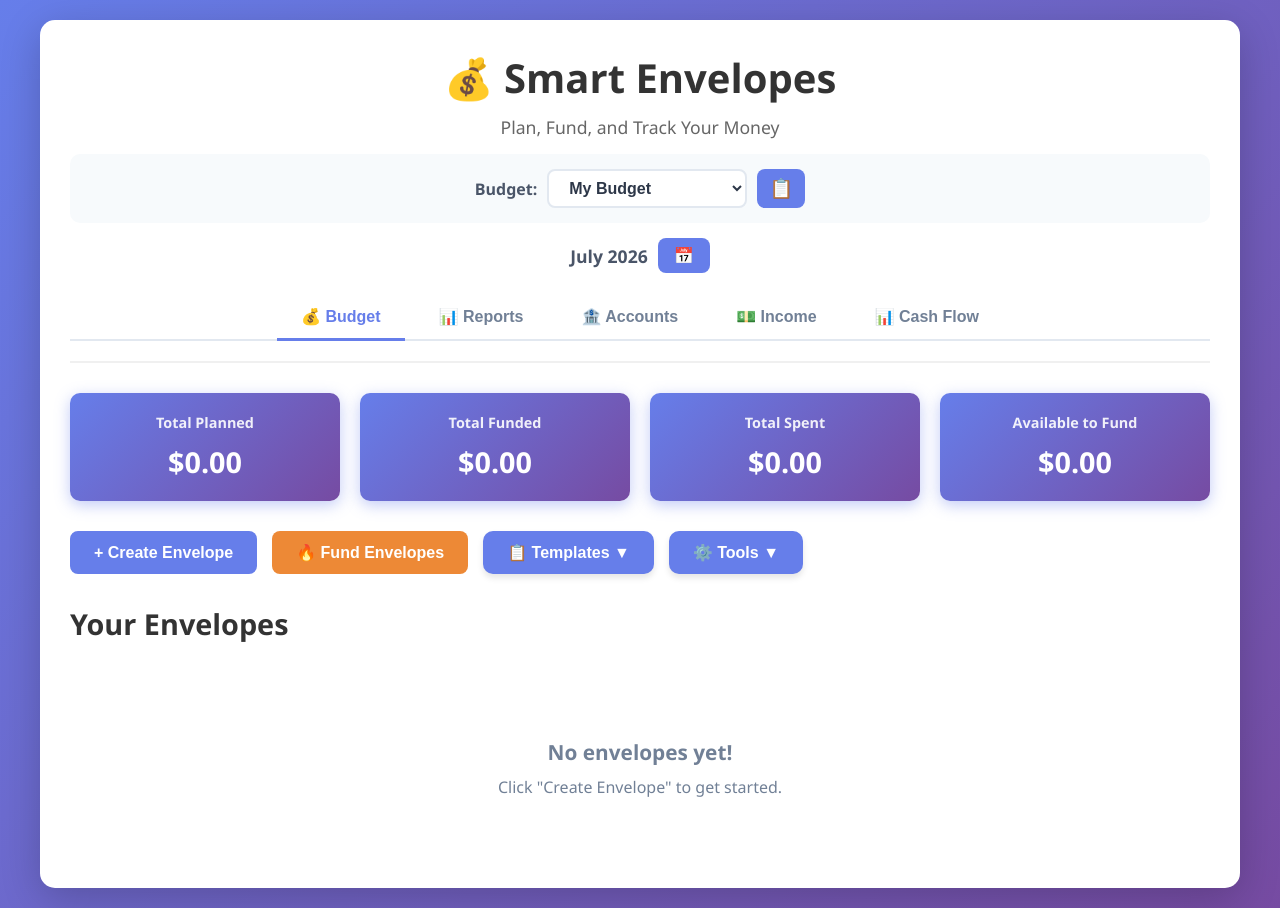
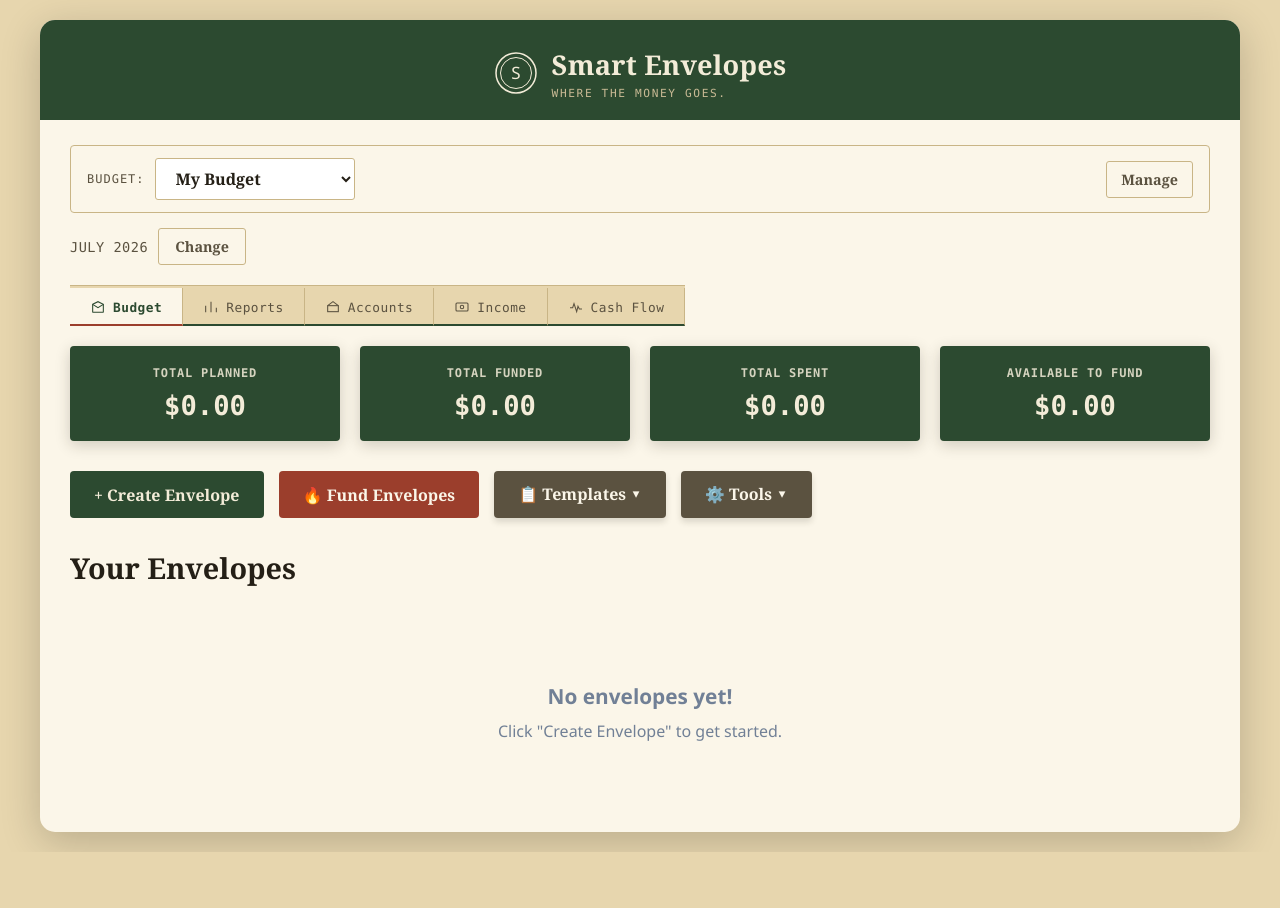
Before and after one commit to beegee123/budget-app, a plain HTML site: page index.html in a window 1280 px wide. After the commit the page ends 852 px from the top, so only its background shows below. Drawn offline with nearby package versions, Linux system fonts and the light colour scheme.

Commit message:
Update design theme to ledger

```diff
--- a/css/style.css
+++ b/css/style.css
@@ -1,4 +1,19 @@
 /* Reset and Base Styles */
+:root {
+    --ledger-paper: #E7D6AE;
+    --ledger-band: #2C4A30;
+    --ledger-band-ink: #F3ECD8;
+    --ledger-ink: #241F16;
+    --ledger-ink-soft: #5B5240;
+    --ledger-rust: #9B3E2C;
+    --ledger-card: #FBF6E9;
+    --ledger-hair: #C9B586;
+    --ledger-brass: #8A6D3B;
+    --ledger-panel: #EFE3C2;
+    --font-ledger-serif: Georgia, 'Iowan Old Style', 'Palatino Linotype', serif;
+    --font-ledger-mono: ui-monospace, 'SF Mono', Menlo, Consolas, monospace;
+}
+
 * {
     margin: 0;
     padding: 0;
@@ -7,7 +22,7 @@
 
 body {
     font-family: 'Segoe UI', Tahoma, Geneva, Verdana, sans-serif;
-    background: linear-gradient(135deg, #667eea 0%, #764ba2 100%);
+    background: var(--ledger-paper);
     min-height: 100vh;
     padding: 20px;
 }
@@ -15,7 +30,7 @@ body {
 .container {
     max-width: 1200px;
     margin: 0 auto;
-    background: white;
+    background: var(--ledger-card);
     border-radius: 15px;
     padding: 30px;
     box-shadow: 0 10px 40px rgba(0, 0, 0, 0.2);
@@ -23,21 +38,50 @@ body {
 
 /* Header */
 header {
-    text-align: center;
-    margin-bottom: 30px;
-    padding-bottom: 20px;
-    border-bottom: 2px solid #f0f0f0;
+    text-align: left;
+    margin-bottom: 20px;
+}
+
+.ledger-band {
+    margin: -30px -30px 25px;
+    padding: 26px 32px 20px;
+    border-radius: 15px 15px 0 0;
+    background: var(--ledger-band);
+}
+
+.brand-row {
+    display: flex;
+    align-items: center;
+    justify-content: center;
+    gap: 14px;
+}
+
+.brand-seal {
+    width: 44px;
+    height: 44px;
+    flex-shrink: 0;
+    color: var(--ledger-band-ink);
+}
+
+.brand-text {
+    text-align: left;
 }
 
 header h1 {
-    color: #333;
-    font-size: 2.5em;
-    margin-bottom: 10px;
+    font-family: var(--font-ledger-serif);
+    color: var(--ledger-band-ink);
+    font-size: 1.7em;
+    font-weight: 700;
+    letter-spacing: 0.2px;
+    margin-bottom: 4px;
 }
 
 .subtitle {
-    color: #666;
-    font-size: 1.1em;
+    font-family: var(--font-ledger-mono);
+    font-size: 0.7em;
+    letter-spacing: 1.6px;
+    text-transform: uppercase;
+    color: #C9BA95;
 }
 
 /* Dashboard Summary */
@@ -49,22 +93,26 @@ header h1 {
 }
 
 .summary-card {
-    background: linear-gradient(135deg, #667eea 0%, #764ba2 100%);
-    color: white;
+    background: var(--ledger-band);
+    color: var(--ledger-band-ink);
     padding: 20px;
-    border-radius: 10px;
+    border-radius: 4px;
     text-align: center;
-    box-shadow: 0 4px 15px rgba(102, 126, 234, 0.4);
+    box-shadow: 0 4px 15px rgba(36, 31, 22, 0.2);
 }
 
 .summary-card h3 {
-    font-size: 0.9em;
+    font-family: var(--font-ledger-mono);
+    font-size: 0.75em;
+    letter-spacing: 0.8px;
+    text-transform: uppercase;
     margin-bottom: 10px;
-    opacity: 0.9;
+    opacity: 0.85;
 }
 
 .summary-card .amount {
-    font-size: 1.8em;
+    font-family: var(--font-ledger-mono);
+    font-size: 1.7em;
     font-weight: bold;
 }
 
@@ -79,52 +127,54 @@ header h1 {
 .btn {
     padding: 12px 24px;
     border: none;
-    border-radius: 8px;
+    border-radius: 4px;
     font-size: 1em;
     cursor: pointer;
-    transition: all 0.3s ease;
-    font-weight: 600;
+    transition: all 0.2s ease;
+    font-weight: 700;
+    font-family: var(--font-ledger-serif);
 }
 
 .btn-primary {
-    background: #667eea;
-    color: white;
+    background: var(--ledger-band);
+    color: var(--ledger-band-ink);
 }
 
 .btn-primary:hover {
-    background: #5568d3;
+    background: #223a25;
     transform: translateY(-2px);
-    box-shadow: 0 4px 12px rgba(102, 126, 234, 0.4);
+    box-shadow: 0 4px 12px rgba(44, 74, 48, 0.35);
 }
 
 .btn-secondary {
-    background: #48bb78;
-    color: white;
+    background: var(--ledger-brass);
+    color: var(--ledger-card);
 }
 
 .btn-secondary:hover {
-    background: #38a169;
+    background: #6d5730;
     transform: translateY(-2px);
 }
 
 .btn-tertiary {
-    background: #ed8936;
-    color: white;
+    background: var(--ledger-rust);
+    color: var(--ledger-card);
 }
 
 .btn-tertiary:hover {
-    background: #dd6b20;
+    background: #7c3021;
     transform: translateY(-2px);
 }
 
 .btn-delete {
-    background: #e2e8f0;
-    color: #ed8936;
+    background: var(--ledger-card);
+    color: var(--ledger-rust);
+    border: 1.5px solid var(--ledger-hair);
 }
 
 .btn-delete:hover {
-    background: #cbd5e0;
-    color: #dd6b20;
+    background: #F2E9D3;
+    color: #7c3021;
     transform: translateY(-2px);
 }
 
@@ -134,16 +184,18 @@ header h1 {
 }
 
 .btn-info.btn-small {
-    background: #3182ce;
+    background: var(--ledger-ink-soft);
+    color: var(--ledger-card);
 }
 
 .btn-info.btn-small:hover {
-    background: #2c5282;
+    background: #423b2d;
 }
 
 /* Envelopes Section */
 .envelopes-section h2 {
-    color: #333;
+    color: var(--ledger-ink);
+    font-family: var(--font-ledger-serif);
     margin-bottom: 20px;
     font-size: 1.8em;
 }
@@ -152,15 +204,15 @@ header h1 {
 .envelopes-table {
     width: 100%;
     border-collapse: collapse;
-    background: white;
-    border-radius: 10px;
+    background: var(--ledger-card);
+    border-radius: 4px;
     overflow: hidden;
-    box-shadow: 0 2px 8px rgba(0, 0, 0, 0.1);
+    box-shadow: 0 2px 8px rgba(36, 31, 22, 0.15);
 }
 
 .envelopes-table thead {
-    background: linear-gradient(135deg, #667eea 0%, #764ba2 100%);
-    color: white;
+    background: var(--ledger-band);
+    color: var(--ledger-band-ink);
 }
 
 .envelopes-table th {
@@ -489,7 +541,7 @@ header h1 {
 .modal-content input:focus,
 .modal-content select:focus {
     outline: none;
-    border-color: #667eea;
+    border-color: var(--ledger-band);
 }
 
 .info {
@@ -530,6 +582,12 @@ header h1 {
         padding: 15px;
         margin: 10px;
         border-radius: 10px;
+    }
+
+    .ledger-band {
+        margin: -15px -15px 20px;
+        padding: 20px 18px 16px;
+        border-radius: 10px 10px 0 0;
     }
 
     /* Header */
@@ -962,29 +1020,30 @@ header h1 {
 
 .category-filter-btn {
     padding: 10px 20px;
-    border: 2px solid #e2e8f0;
-    background: white;
-    border-radius: 8px;
+    border: 1.5px solid var(--ledger-hair);
+    background: var(--ledger-card);
+    border-radius: 4px;
+    font-family: var(--font-ledger-serif);
     font-size: 0.95em;
-    font-weight: 600;
+    font-weight: 700;
     cursor: pointer;
-    transition: all 0.3s ease;
-    color: #4a5568;
+    transition: all 0.2s ease;
+    color: var(--ledger-ink-soft);
     display: flex;
     align-items: center;
     gap: 8px;
 }
 
 .category-filter-btn:hover {
-    border-color: #667eea;
-    background: #f7fafc;
+    border-color: var(--ledger-band);
+    background: #F2E9D3;
     transform: translateY(-2px);
 }
 
 .category-filter-btn.active {
-    background: linear-gradient(135deg, #667eea 0%, #764ba2 100%);
-    color: white;
-    border-color: #667eea;
+    background: var(--ledger-band);
+    color: var(--ledger-band-ink);
+    border-color: var(--ledger-band);
 }
 
 .category-count {
@@ -1004,9 +1063,9 @@ header h1 {
     gap: 15px;
     margin-bottom: 20px;
     padding: 20px;
-    background: #f7fafc;
+    background: var(--ledger-panel);
     border-radius: 10px;
-    border-left: 4px solid #667eea;
+    border-left: 4px solid var(--ledger-band);
 }
 
 .category-summary-item {
@@ -1058,7 +1117,7 @@ header h1 {
 
 .editable-cell:hover {
     background: #f0f4ff;
-    outline: 2px solid #667eea;
+    outline: 2px solid var(--ledger-band);
     outline-offset: -2px;
 }
 
@@ -1080,18 +1139,18 @@ header h1 {
 .editing-input {
     width: 100%;
     padding: 8px;
-    border: 2px solid #667eea;
+    border: 2px solid var(--ledger-band);
     border-radius: 4px;
     font-size: 1em;
     font-weight: 500;
     text-align: right;
     background: #fff;
-    box-shadow: 0 2px 8px rgba(102, 126, 234, 0.3);
+    box-shadow: 0 2px 8px rgba(44, 74, 48, 0.3);
 }
 
 .editing-input:focus {
     outline: none;
-    border-color: #5568d3;
+    border-color: #1f351f;
 }
 
 .edit-hint {
@@ -1137,7 +1196,7 @@ header h1 {
 
 .transaction-item {
     background: #f8f9fa;
-    border-left: 4px solid #667eea;
+    border-left: 4px solid var(--ledger-band);
     border-radius: 8px;
     padding: 15px;
     margin-bottom: 10px;
@@ -1223,12 +1282,12 @@ header h1 {
 
 /* Cash Flow Button */
 .btn-info {
-    background: #3182ce;
-    color: white;
+    background: var(--ledger-ink-soft);
+    color: var(--ledger-card);
 }
 
 .btn-info:hover {
-    background: #2c5282;
+    background: #423b2d;
     transform: translateY(-2px);
 }
 
@@ -1255,11 +1314,11 @@ header h1 {
 }
 
 .balance-input-section {
-    background: #f7fafc;
+    background: var(--ledger-panel);
     padding: 20px;
     border-radius: 10px;
     margin-bottom: 25px;
-    border-left: 4px solid #3182ce;
+    border-left: 4px solid var(--ledger-band);
 }
 
 .balance-input-row {
@@ -1292,7 +1351,7 @@ header h1 {
 .current-balance-display {
     text-align: center;
     padding: 15px;
-    background: linear-gradient(135deg, #667eea 0%, #764ba2 100%);
+    background: linear-gradient(135deg, var(--ledger-band) 0%, #1f351f 100%);
     color: white;
     border-radius: 10px;
     margin-bottom: 25px;
@@ -1502,12 +1561,12 @@ header h1 {
 
 /* Template Button */
 .btn-template {
-    background: #805ad5;
+    background: var(--ledger-brass);
     color: white;
 }
 
 .btn-template:hover {
-    background: #6b46c1;
+    background: #6d5730;
     transform: translateY(-2px);
 }
 
@@ -1520,7 +1579,7 @@ header h1 {
 
 .template-card {
     background: #f8f9fa;
-    border-left: 5px solid #805ad5;
+    border-left: 5px solid var(--ledger-brass);
     border-radius: 10px;
     padding: 20px;
     transition: all 0.2s ease;
@@ -1546,7 +1605,7 @@ header h1 {
 }
 
 .template-date-badge {
-    background: #805ad5;
+    background: var(--ledger-brass);
     color: white;
     padding: 6px 12px;
     border-radius: 20px;
@@ -1638,7 +1697,7 @@ header h1 {
     padding: 15px;
     border-radius: 8px;
     margin-bottom: 20px;
-    border-left: 4px solid #805ad5;
+    border-left: 4px solid var(--ledger-brass);
 }
 
 .template-quick-apply h3 {
@@ -1828,7 +1887,7 @@ header h1 {
 
 .account-card.selected {
     background: #ebf4ff;
-    box-shadow: 0 0 0 2px #667eea inset;
+    box-shadow: 0 0 0 2px var(--ledger-band) inset;
 }
 
 .account-card.checking { border-left-color: #3182ce; }
@@ -1878,7 +1937,7 @@ header h1 {
 }
 
 .accounts-summary {
-    background: #edf2f7;
+    background: var(--ledger-panel);
     padding: 20px;
     border-radius: 10px;
     margin-bottom: 20px;
@@ -1919,35 +1978,40 @@ header h1 {
     margin-top: 15px;
     display: flex;
     align-items: center;
-    justify-content: center;
+    justify-content: flex-start;
     gap: 10px;
 }
 
 #currentMonthDisplay {
-    font-size: 1.1em;
-    color: #4a5568;
-    font-weight: 600;
+    font-family: var(--font-ledger-mono);
+    font-size: 0.85em;
+    letter-spacing: 0.5px;
+    text-transform: uppercase;
+    color: var(--ledger-ink-soft);
 }
 
 .btn-month-menu {
-    background: #667eea;
-    color: white;
-    border: none;
+    background: transparent;
+    color: var(--ledger-ink-soft);
+    border: 1.5px solid var(--ledger-hair);
     padding: 8px 16px;
-    border-radius: 8px;
+    border-radius: 3px;
     cursor: pointer;
-    font-size: 1em;
+    font-family: var(--font-ledger-serif);
+    font-size: 0.9em;
+    font-weight: 700;
     transition: all 0.2s ease;
 }
 
 .btn-month-menu:hover {
-    background: #5568d3;
+    background: var(--ledger-card);
+    border-color: var(--ledger-band);
     transform: translateY(-2px);
 }
 
 /* Month Menu */
 .current-month-info {
-    background: linear-gradient(135deg, #667eea 0%, #764ba2 100%);
+    background: linear-gradient(135deg, var(--ledger-band) 0%, #1f351f 100%);
     color: white;
     padding: 20px;
     border-radius: 10px;
@@ -1964,7 +2028,7 @@ header h1 {
 /* Month Archives List */
 .month-archive-item {
     background: #f8f9fa;
-    border-left: 4px solid #667eea;
+    border-left: 4px solid var(--ledger-band);
     border-radius: 8px;
     padding: 15px;
     margin-bottom: 10px;
@@ -2118,7 +2182,7 @@ header h1 {
 .spending-template-table select:focus,
 .spending-template-table input:focus {
     outline: none;
-    border-color: #667eea;
+    border-color: var(--ledger-band);
 }
 
 .btn-delete-expense-row {
@@ -2168,22 +2232,23 @@ header h1 {
 }
 
 .btn-menu {
-    background: #667eea;
-    color: white;
+    background: var(--ledger-ink-soft);
+    color: var(--ledger-card);
     border: none;
     padding: 12px 24px;
-    border-radius: 10px;
+    border-radius: 4px;
     cursor: pointer;
+    font-family: var(--font-ledger-serif);
     font-size: 1em;
-    font-weight: 600;
-    transition: all 0.3s ease;
-    box-shadow: 0 4px 6px rgba(0, 0, 0, 0.1);
+    font-weight: 700;
+    transition: all 0.2s ease;
+    box-shadow: 0 4px 6px rgba(36, 31, 22, 0.15);
 }
 
 .btn-menu:hover {
-    background: #5568d3;
+    background: #423b2d;
     transform: translateY(-2px);
-    box-shadow: 0 6px 12px rgba(0, 0, 0, 0.15);
+    box-shadow: 0 6px 12px rgba(36, 31, 22, 0.2);
 }
 
 .dropdown-content {
@@ -2226,8 +2291,8 @@ header h1 {
 }
 
 .dropdown-content a:hover {
-    background-color: #f7fafc;
-    color: #667eea;
+    background-color: #F2E9D3;
+    color: var(--ledger-band);
     padding-left: 20px;
 }
 
@@ -2244,34 +2309,57 @@ header h1 {
 
 /* ===== TAB NAVIGATION ===== */
 .tab-navigation {
-    display: flex;
-    justify-content: center;
-    gap: 10px;
+    display: inline-flex;
+    justify-content: flex-start;
+    gap: 0;
     margin-top: 20px;
-    border-bottom: 2px solid #e2e8f0;
+    background: var(--ledger-paper);
+    border-top: 1px solid var(--ledger-hair);
+    border-bottom: 2px solid var(--ledger-band);
+    max-width: 100%;
 }
 
 .tab-btn {
     background: none;
     border: none;
-    padding: 12px 24px;
-    font-size: 1em;
-    font-weight: 600;
-    color: #718096;
+    border-right: 1px solid var(--ledger-hair);
+    display: inline-flex;
+    align-items: center;
+    gap: 7px;
+    padding: 11px 20px 9px;
+    font-family: var(--font-ledger-mono);
+    font-size: 0.8em;
+    letter-spacing: 0.5px;
+    color: var(--ledger-ink-soft);
     cursor: pointer;
-    border-bottom: 3px solid transparent;
-    transition: all 0.3s ease;
+    border-bottom: 2px solid transparent;
+    transition: all 0.2s ease;
     position: relative;
     bottom: -2px;
 }
 
+.tab-icon {
+    width: 16px;
+    height: 16px;
+    flex-shrink: 0;
+    display: inline-flex;
+}
+
+.tab-icon svg {
+    width: 100%;
+    height: 100%;
+    stroke: currentColor;
+}
+
 .tab-btn:hover {
-    color: #667eea;
+    color: var(--ledger-band);
 }
 
 .tab-btn.active {
-    color: #667eea;
-    border-bottom-color: #667eea;
+    color: var(--ledger-band);
+    font-weight: 700;
+    background: var(--ledger-card);
+    border-bottom-color: var(--ledger-rust);
 }
 
 /* Tab Content */
@@ -2379,10 +2467,10 @@ header h1 {
 }
 
 .stat-card {
-    background: #f7fafc;
+    background: var(--ledger-panel);
     padding: 20px;
     border-radius: 10px;
-    border-left: 4px solid #667eea;
+    border-left: 4px solid var(--ledger-band);
 }
 
 .stat-label {
@@ -2550,7 +2638,7 @@ header h1 {
     padding: 15px;
     background: #f8f9fa;
     border-radius: 8px;
-    border-left: 4px solid #667eea;
+    border-left: 4px solid var(--ledger-band);
 }
 
 .category-item:hover {
@@ -2588,7 +2676,7 @@ header h1 {
     gap: 15px;
     margin-bottom: 20px;
     padding: 20px;
-    background: #f7fafc;
+    background: var(--ledger-panel);
     border-radius: 10px;
 }
 
@@ -2652,7 +2740,7 @@ header h1 {
 .register-add-row input:focus,
 .register-add-row select:focus {
     outline: none;
-    border-color: #667eea;
+    border-color: var(--ledger-band);
 }
 
 /* Register Table */
@@ -2788,7 +2876,7 @@ header h1 {
 
 .register-editable:hover {
     background: #edf2f7;
-    outline: 2px solid #667eea;
+    outline: 2px solid var(--ledger-band);
     outline-offset: -2px;
 }
 
@@ -2811,17 +2899,17 @@ header h1 {
 .register-editing-select {
     width: 100%;
     padding: 8px;
-    border: 2px solid #667eea;
+    border: 2px solid var(--ledger-band);
     border-radius: 4px;
     font-size: 0.95em;
     background: #fff;
-    box-shadow: 0 2px 8px rgba(102, 126, 234, 0.3);
+    box-shadow: 0 2px 8px rgba(44, 74, 48, 0.3);
 }
 
 .register-editing-input:focus,
 .register-editing-select:focus {
     outline: none;
-    border-color: #5568d3;
+    border-color: #1f351f;
 }
 
 .register-edit-hint {
@@ -2845,49 +2933,58 @@ header h1 {
 .budget-selector {
     display: flex;
     align-items: center;
-    justify-content: center;
+    justify-content: flex-start;
     gap: 10px;
     margin-top: 15px;
-    padding: 15px;
-    background: #f7fafc;
-    border-radius: 10px;
+    padding: 12px 16px;
+    background: transparent;
+    border: 1px solid var(--ledger-hair);
+    border-radius: 4px;
 }
 
 .budget-selector label {
-    font-weight: 600;
-    color: #4a5568;
+    font-family: var(--font-ledger-mono);
+    font-size: 0.75em;
+    letter-spacing: 1px;
+    text-transform: uppercase;
+    color: var(--ledger-ink-soft);
 }
 
 #budgetDropdown {
     padding: 8px 16px;
-    border: 2px solid #e2e8f0;
-    border-radius: 8px;
+    border: 1px solid var(--ledger-hair);
+    border-radius: 3px;
+    font-family: var(--font-ledger-serif);
     font-size: 1em;
-    font-weight: 600;
+    font-weight: 700;
     background: white;
-    color: #2d3748;
+    color: var(--ledger-ink);
     cursor: pointer;
     min-width: 200px;
 }
 
 #budgetDropdown:focus {
     outline: none;
-    border-color: #667eea;
+    border-color: var(--ledger-band);
 }
 
 .btn-manage-budgets {
-    background: #667eea;
-    color: white;
-    border: none;
-    padding: 8px 12px;
-    border-radius: 8px;
+    background: transparent;
+    color: var(--ledger-ink-soft);
+    border: 1.5px solid var(--ledger-hair);
+    padding: 8px 14px;
+    border-radius: 3px;
     cursor: pointer;
-    font-size: 1.2em;
+    font-family: var(--font-ledger-serif);
+    font-size: 0.9em;
+    font-weight: 700;
     transition: all 0.2s ease;
+    margin-left: auto;
 }
 
 .btn-manage-budgets:hover {
-    background: #5568d3;
+    background: var(--ledger-card);
+    border-color: var(--ledger-band);
     transform: translateY(-2px);
 }
 
@@ -2905,7 +3002,7 @@ header h1 {
     padding: 15px;
     background: #f8f9fa;
     border-radius: 8px;
-    border-left: 4px solid #667eea;
+    border-left: 4px solid var(--ledger-band);
 }
 
 .budget-item.active {
--- a/index.html
+++ b/index.html
@@ -14,10 +14,20 @@
 <body>
     <div class="container">
         <!-- Header -->
-        <!-- Header -->
         <header>
-            <h1>💰 Smart Envelopes</h1>
-            <p class="subtitle">Plan, Fund, and Track Your Money</p>
+            <div class="ledger-band">
+                <div class="brand-row">
+                    <svg class="brand-seal" viewBox="0 0 44 44" fill="none" aria-hidden="true">
+                        <circle cx="22" cy="22" r="20" stroke="currentColor" stroke-width="1.5"/>
+                        <circle cx="22" cy="22" r="15.5" stroke="currentColor" stroke-width="1"/>
+                        <text x="22" y="28" text-anchor="middle" font-size="17" fill="currentColor">S</text>
+                    </svg>
+                    <div class="brand-text">
+                        <h1>Smart Envelopes</h1>
+                        <p class="subtitle">Where the money goes.</p>
+                    </div>
+                </div>
+            </div>
 
             <!-- Budget Selector -->
             <div class="budget-selector">
@@ -26,31 +36,36 @@
                     <!-- Populated by JavaScript -->
                 </select>
                 <button class="btn-manage-budgets" onclick="openManageBudgetsModal()" title="Manage Budgets">
-                    📋
+                    Manage
                 </button>
             </div>
 
             <div class="month-display">
                 <span id="currentMonthDisplay"></span>
-                <button class="btn-month-menu" onclick="openMonthMenu()">📅</button>
+                <button class="btn-month-menu" onclick="openMonthMenu()">Change</button>
             </div>
 
             <!-- Tab Navigation -->
             <div class="tab-navigation">
                 <button class="tab-btn active" data-tab="budget" onclick="switchTab('budget')">
-                    💰 Budget
+                    <span class="tab-icon"><svg viewBox="0 0 24 24" fill="none" stroke-width="1.6"><path d="M4 8l8-4 8 4v11a1 1 0 01-1 1H5a1 1 0 01-1-1z"/><path d="M4 8l8 5 8-5"/></svg></span>
+                    Budget
                 </button>
                 <button class="tab-btn" data-tab="reports" onclick="switchTab('reports')">
-                    📊 Reports
+                    <span class="tab-icon"><svg viewBox="0 0 24 24" fill="none" stroke-width="1.6"><path d="M4 20V10M12 20V4M20 20v-7"/></svg></span>
+                    Reports
                 </button>
                 <button class="tab-btn" data-tab="accounts" onclick="switchTab('accounts')">
-                    🏦 Accounts
+                    <span class="tab-icon"><svg viewBox="0 0 24 24" fill="none" stroke-width="1.6"><rect x="4" y="10" width="16" height="9"/><path d="M4 10l8-6 8 6"/></svg></span>
+                    Accounts
                 </button>
                 <button class="tab-btn" data-tab="income" onclick="switchTab('income')">
-                    💵 Income
+                    <span class="tab-icon"><svg viewBox="0 0 24 24" fill="none" stroke-width="1.6"><rect x="3" y="6" width="18" height="12" rx="1.5"/><circle cx="12" cy="12" r="2.6"/></svg></span>
+                    Income
                 </button>
                 <button class="tab-btn" data-tab="cashflow" onclick="switchTab('cashflow')">
-                    📊 Cash Flow
+                    <span class="tab-icon"><svg viewBox="0 0 24 24" fill="none" stroke-width="1.6"><path d="M3 13h4l2-6 4 12 2-8 2 4h4"/></svg></span>
+                    Cash Flow
                 </button>
             </div>
         </header>
```
Also changed, not shown: 1 other file.
